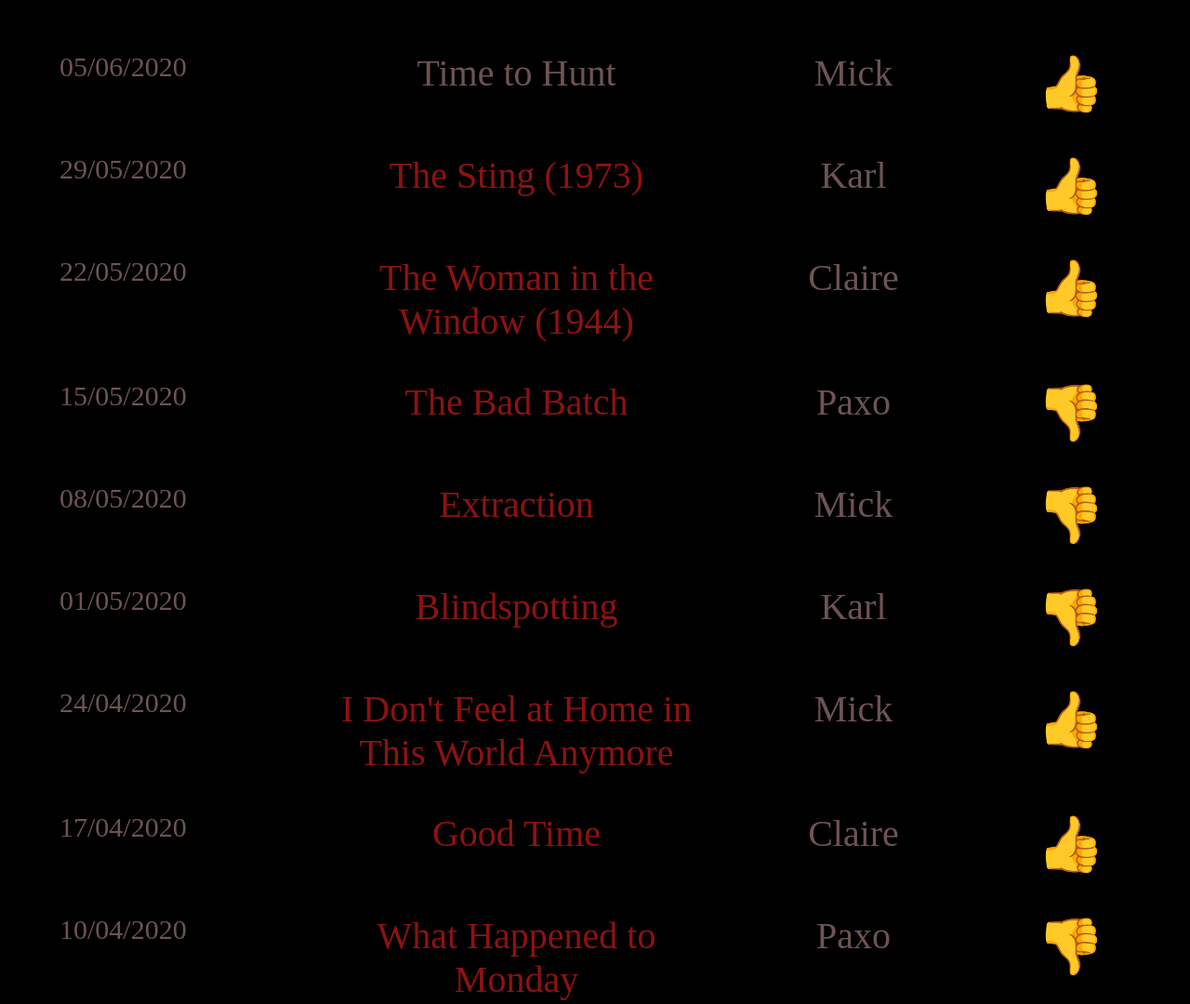
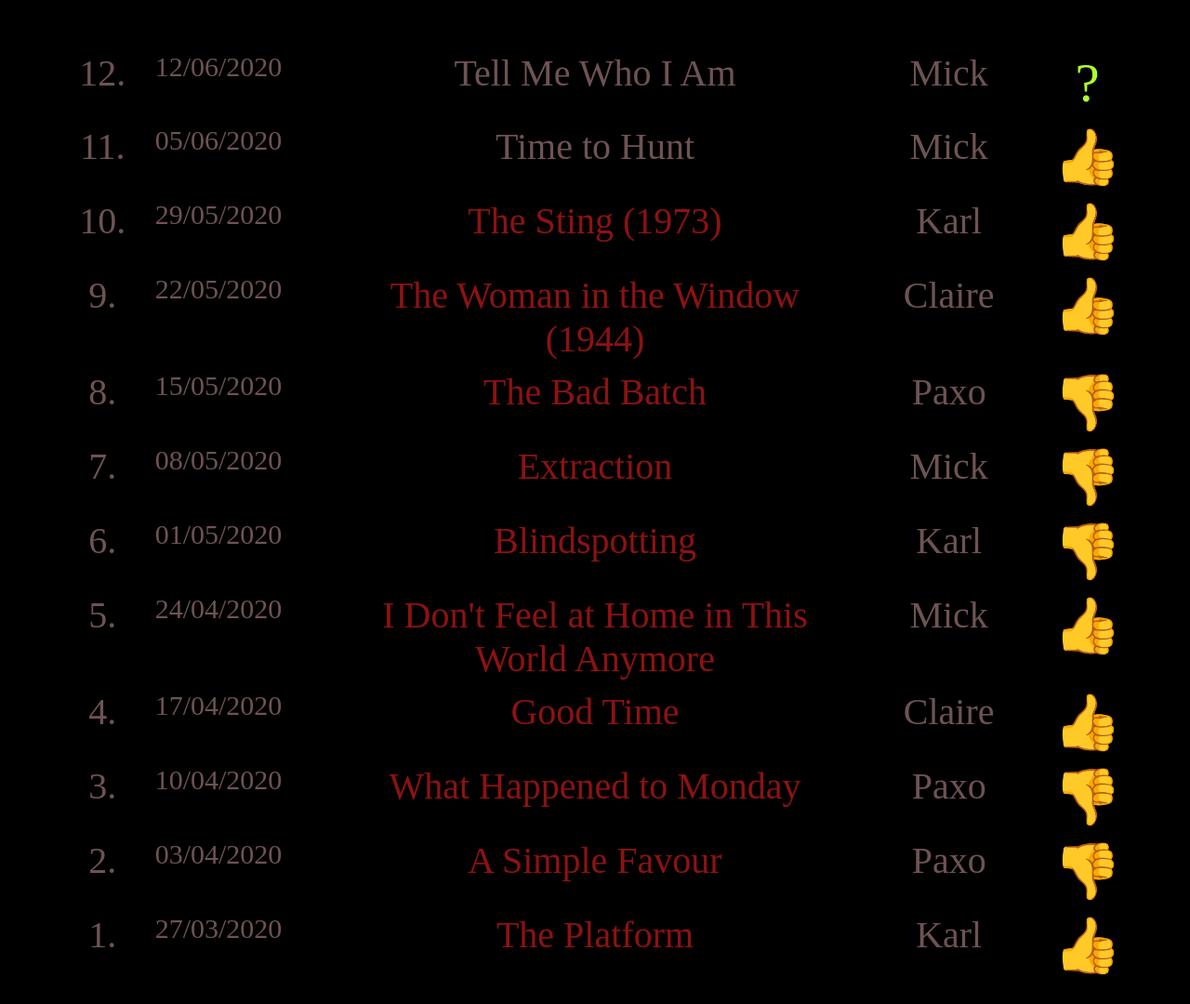
Before and after one commit to bangbangsoftware/fridayfilm, a website: page index.html in a window 1280 px wide. Shown: the part 580-1660 px from the top of the page at 93% size. After the commit the page ends 1632 px from the top, so only its background shows below. Drawn offline with Linux system fonts and the light colour scheme.

Commit message:
Paxo's pick

```diff
--- a/index.css
+++ b/index.css
@@ -1,7 +1,7 @@
 .history {
   display: grid;
-  grid-template-columns: 2fr 3fr 2fr 1fr;
-  grid-gap: 40px;
+  grid-template-columns: 1fr 2fr 6fr 2fr 1fr;
+  grid-gap: 10px;
 }
 
 .date {
--- a/index.html
+++ b/index.html
@@ -22,6 +22,17 @@
     <br />
     <br />
     <div class="history">
+      <div>12.</div>
+      <div class="date">12/06/2020</div>
+      <div>
+        <a target="_blank" href="https://www.netflix.com/title/80214706"></a>
+        Tell Me Who I Am</a
+        >
+      </div>
+      <div>Mick</div>
+      <div class="icon">?</div>
+
+      <div>11.</div>
       <div class="date">05/06/2020</div>
       <div>
         <a target="_blank" href="https://www.netflix.com/title/81266458"></a>
@@ -31,6 +42,7 @@
       <div>Mick</div>
       <div class="icon">👍</div>
 
+      <div>10.</div>
       <div class="date">29/05/2020</div>
       <div>
         <a target="_blank" href="https://www.imdb.com/title/tt0070735/"
@@ -40,6 +52,7 @@
       <div>Karl</div>
       <div class="icon">👍</div>
 
+      <div>9.</div>
       <div class="date">22/05/2020</div>
       <div>
         <a target="_blank" href="https://www.imdb.com/title/tt0037469/"
@@ -49,6 +62,7 @@
       <div>Claire</div>
       <div class="icon">👍</div>
 
+      <div>8.</div>
       <div class="date">15/05/2020</div>
       <div>
         <a target="_blank" href="https://www.netflix.com/title/80099204"
@@ -58,6 +72,7 @@
       <div>Paxo</div>
       <div class="icon">👎</div>
 
+      <div>7.</div>
       <div class="date">08/05/2020</div>
       <div>
         <a target="_blank" href="https://www.netflix.com/title/80230399"
@@ -67,6 +82,7 @@
       <div>Mick</div>
       <div class="icon">👎</div>
 
+      <div>6.</div>
       <div class="date">01/05/2020</div>
       <div>
         <a target="_blank" href="https://www.netflix.com/title/80100937"
@@ -75,6 +91,8 @@
       </div>
       <div>Karl</div>
       <div class="icon">👎</div>
+
+      <div>5.</div>
       <div class="date">24/04/2020</div>
       <div>
         <a target="_blank" href="https://www.netflix.com/title/80100937"
@@ -83,6 +101,8 @@
       </div>
       <div>Mick</div>
       <div class="icon">👍</div>
+
+      <div>4.</div>
       <div class="date">17/04/2020</div>
       <div>
         <a target="_blank" href="https://www.netflix.com/title/80191344"
@@ -91,6 +111,8 @@
       </div>
       <div>Claire</div>
       <div class="icon">👍</div>
+
+      <div>3.</div>
       <div class="date">10/04/2020</div>
       <div>
         <a target="_blank" href="https://www.netflix.com/title/80146805"
@@ -99,6 +121,8 @@
       </div>
       <div>Paxo</div>
       <div class="icon">👎</div>
+
+      <div>2.</div>
       <div class="date">03/04/2020</div>
       <div>
         <a target="_blank" href="https://www.netflix.com/title/80988896"
@@ -107,6 +131,8 @@
       </div>
       <div>Paxo</div>
       <div class="icon">👎</div>
+
+      <div>1.</div>
       <div class="date">27/03/2020</div>
       <div>
         <a target="_blank" href="https://www.imdb.com/title/tt8228288/"
```
